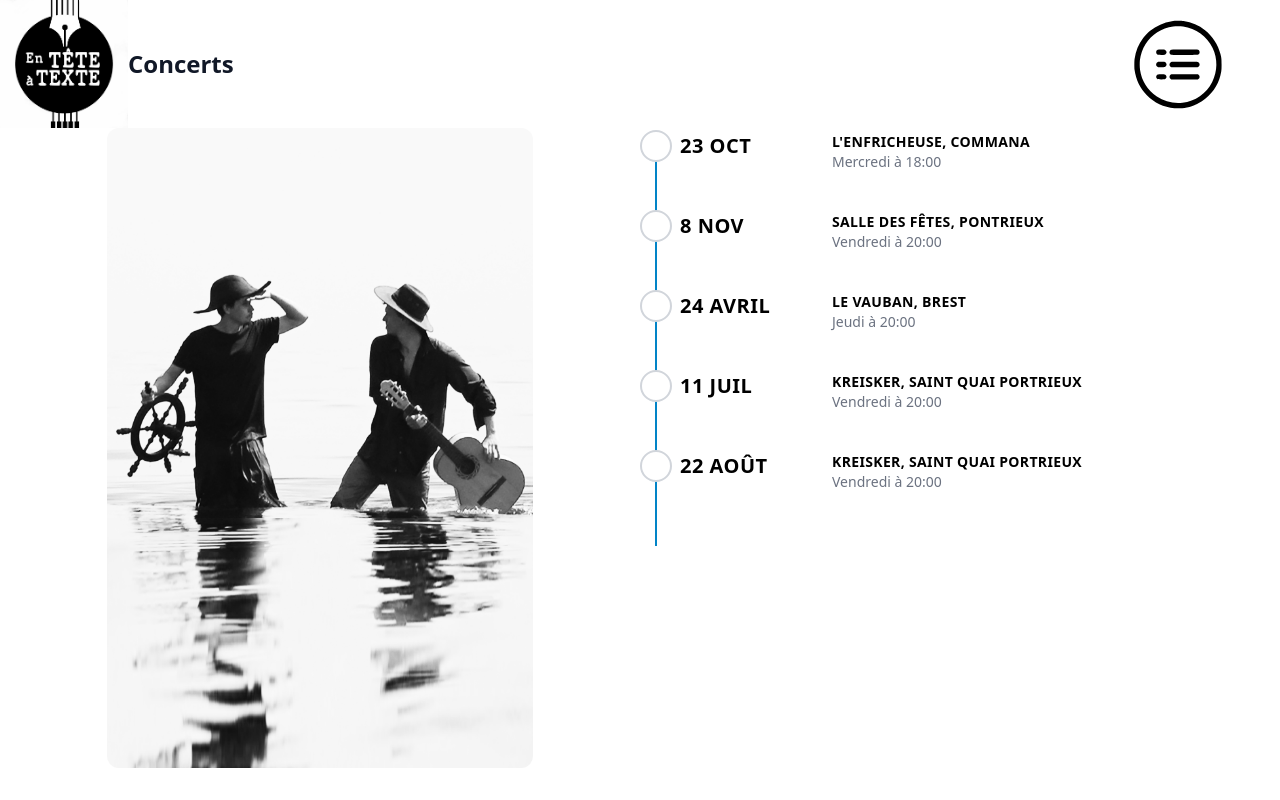
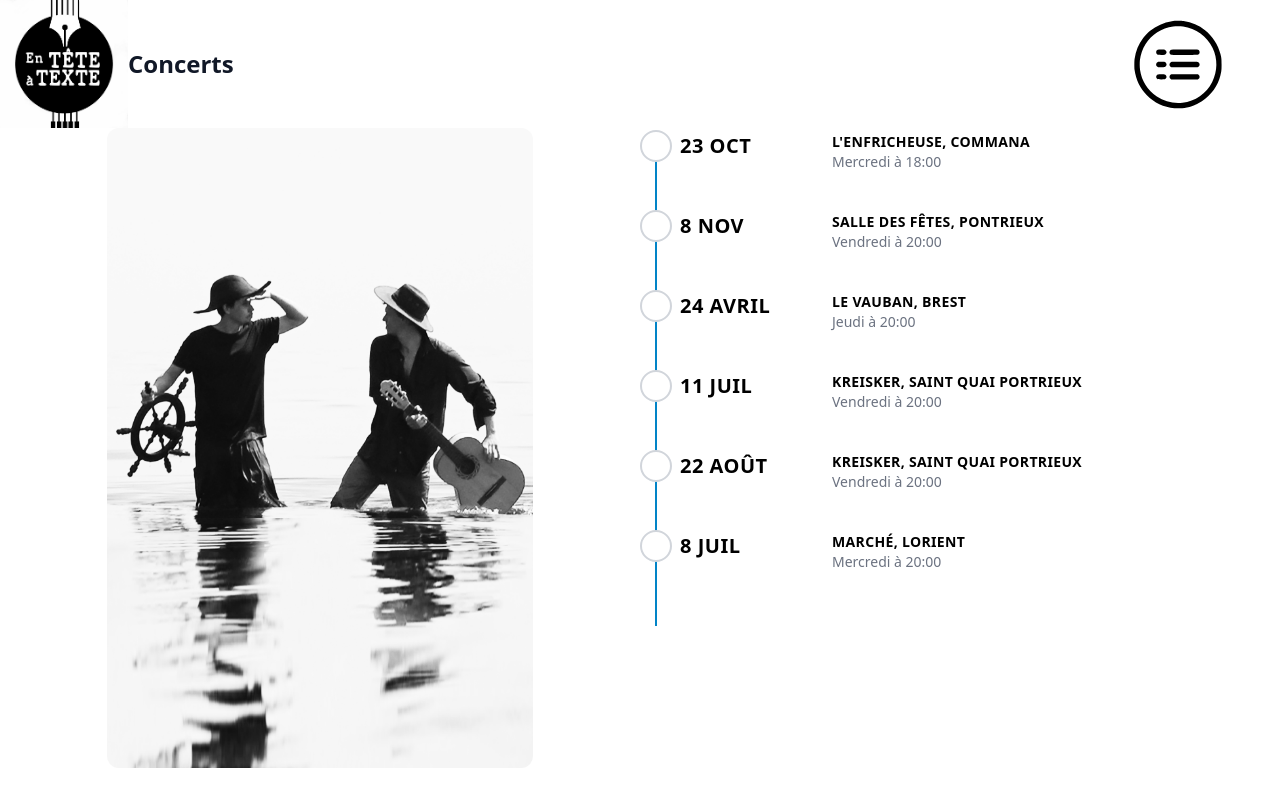
Before and after one commit to AlexandreKempf/en-tete-a-texte, a SvelteKit app: page /concerts in a window 1280 px wide. Built offline with nearby package versions, Linux system fonts and the light colour scheme.

Commit message:
Update concerts.js

```diff
--- a/src/routes/concerts.js
+++ b/src/routes/concerts.js
@@ -375,6 +375,12 @@ export const concerts = [
         place: 'Salle des Fêtes, Pontrieux'
     },
     {
+        date: new Date(2024, 30, 8, 20, 0),
+        place: 'Marché, Lorient'
+    },
+
+
+    {
         date: new Date(2025, 3, 24, 20, 0),
         place: 'Le Vauban, Brest'
     },
@@ -386,6 +392,7 @@ export const concerts = [
         date: new Date(2025, 7, 22, 20, 0),
         place: 'Kreisker, Saint Quai Portrieux'
     },
+
 
 
 
```
